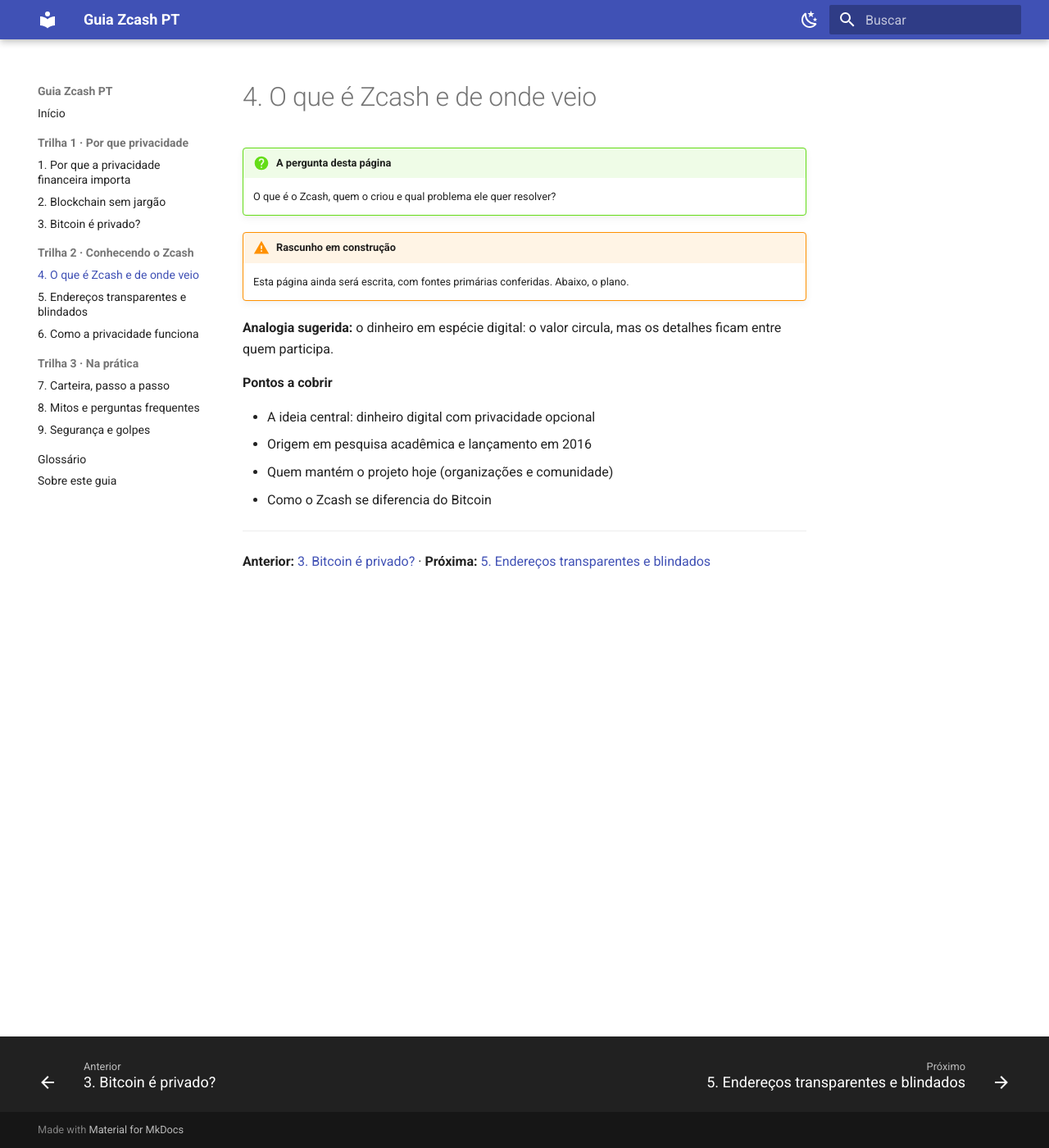
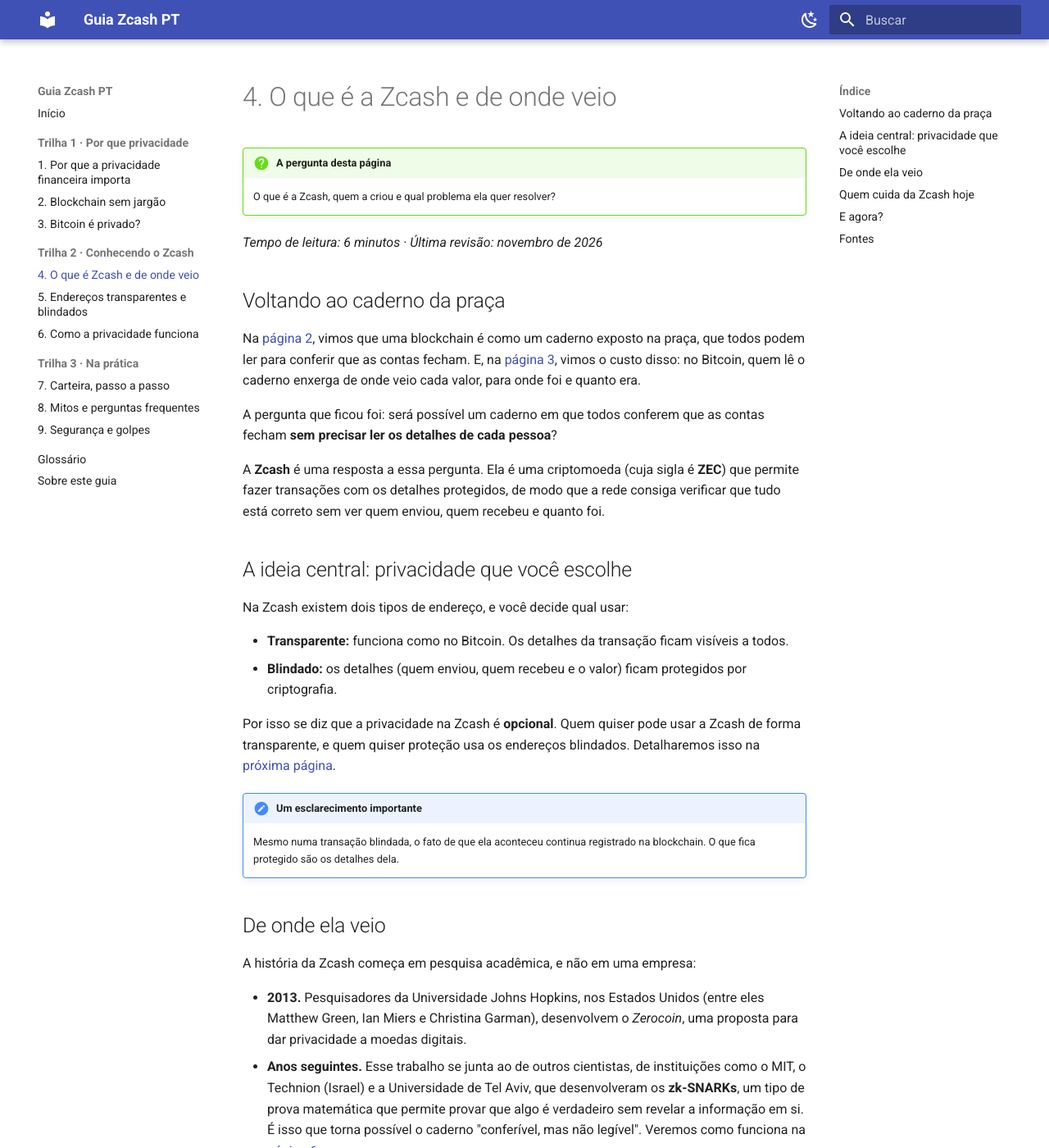
Before and after one commit to AAmanditaX/guia-zcash-pt, an MkDocs documentation site: the page built from docs/trilha-2/04-o-que-e-zcash.md, in a window 1280 px wide and 1400 px high. Shown: the whole window at 82% size. Built offline with MkDocs 1.6.1 and Material for MkDocs 9.7.7, drawn with Linux system fonts in a browser that asks for light colours; some of the changed text lies outside the part shown.

Commit message:
Revise content and improve clarity on Zcash

```diff
--- a/docs/trilha-2/04-o-que-e-zcash.md
+++ b/docs/trilha-2/04-o-que-e-zcash.md
@@ -1,20 +1,55 @@
-# 4. O que é Zcash e de onde veio
+# 4. O que é a Zcash e de onde veio
 
 !!! question "A pergunta desta página"
-    O que é o Zcash, quem o criou e qual problema ele quer resolver?
+    O que é a Zcash, quem a criou e qual problema ela quer resolver?
 
-!!! warning "Rascunho em construção"
-    Esta página ainda será escrita, com fontes primárias conferidas. Abaixo, o plano.
+*Tempo de leitura: 6 minutos · Última revisão: novembro de 2026*
 
-**Analogia sugerida:** o dinheiro em espécie digital: o valor circula, mas os detalhes ficam entre quem participa.
+## Voltando ao caderno da praça
 
-**Pontos a cobrir**
+Na [página 2](../trilha-1/02-blockchain-sem-jargao.md), vimos que uma blockchain é como um caderno exposto na praça, que todos podem ler para conferir que as contas fecham. E, na [página 3](../trilha-1/03-bitcoin-e-privado.md), vimos o custo disso: no Bitcoin, quem lê o caderno enxerga de onde veio cada valor, para onde foi e quanto era.
 
-- A ideia central: dinheiro digital com privacidade opcional
-- Origem em pesquisa acadêmica e lançamento em 2016
-- Quem mantém o projeto hoje (organizações e comunidade)
-- Como o Zcash se diferencia do Bitcoin
+A pergunta que ficou foi: será possível um caderno em que todos conferem que as contas fecham **sem precisar ler os detalhes de cada pessoa**?
+
+A **Zcash** é uma resposta a essa pergunta. Ela é uma criptomoeda (cuja sigla é **ZEC**) que permite fazer transações com os detalhes protegidos, de modo que a rede consiga verificar que tudo está correto sem ver quem enviou, quem recebeu e quanto foi.
+
+## A ideia central: privacidade que você escolhe
+
+Na Zcash existem dois tipos de endereço, e você decide qual usar:
+
+- **Transparente:** funciona como no Bitcoin. Os detalhes da transação ficam visíveis a todos.
+- **Blindado:** os detalhes (quem enviou, quem recebeu e o valor) ficam protegidos por criptografia.
+
+Por isso se diz que a privacidade na Zcash é **opcional**. Quem quiser pode usar a Zcash de forma transparente, e quem quiser proteção usa os endereços blindados. Detalharemos isso na [próxima página](05-enderecos.md).
+
+!!! note "Um esclarecimento importante"
+    Mesmo numa transação blindada, o fato de que ela aconteceu continua registrado na blockchain. O que fica protegido são os detalhes dela.
+
+## De onde ela veio
+
+A história da Zcash começa em pesquisa acadêmica, e não em uma empresa:
+
+- **2013.** Pesquisadores da Universidade Johns Hopkins, nos Estados Unidos (entre eles Matthew Green, Ian Miers e Christina Garman), desenvolvem o *Zerocoin*, uma proposta para dar privacidade a moedas digitais.
+- **Anos seguintes.** Esse trabalho se junta ao de outros cientistas, de instituições como o MIT, o Technion (Israel) e a Universidade de Tel Aviv, que desenvolveram os **zk-SNARKs**, um tipo de prova matemática que permite provar que algo é verdadeiro sem revelar a informação em si. É isso que torna possível o caderno "conferível, mas não legível". Veremos como funciona na [página 6](06-como-funciona.md).
+- **2016.** A Zcash é lançada em **28 de outubro de 2016**, com o desenvolvimento liderado por Zooko Wilcox, por meio de uma empresa criada para esse fim.
+
+Do ponto de vista técnico, a Zcash foi construída a partir do código do Bitcoin, com as proteções de privacidade acrescentadas. Por isso ela se parece com ele em vários aspectos. Um deles é o limite de moedas: assim como o Bitcoin, a Zcash tem um máximo de **21 milhões de ZEC**.
+
+## Quem cuida da Zcash hoje
+
+A Zcash é um projeto de **código aberto**: qualquer pessoa pode ler o código, e não existe um único dono. Ao longo dos anos, diferentes organizações e equipes de desenvolvedores participaram do projeto, e esse cenário muda com o tempo.
+
+Por isso, em vez de listar nomes que podem estar desatualizados, recomendamos consultar o [site oficial da Zcash](https://z.cash) para saber quem mantém o quê no momento.
+
+## E agora?
+
+Já sabemos o que é a Zcash e de onde ela veio. Na próxima página, vamos entender melhor a diferença entre os endereços transparentes e os blindados, que é onde a privacidade acontece na prática.
 
 ---
 
-**Anterior:** [3. Bitcoin é privado?](../trilha-1/03-bitcoin-e-privado.md) · **Próxima:** [5. Endereços transparentes e blindados](05-enderecos.md)
+**Anterior:** [3. O Bitcoin é privado?](../trilha-1/03-bitcoin-e-privado.md) · **Próxima:** [5. Endereços transparentes e blindados](05-enderecos.md)
+
+## Fontes
+
+- [Zcash (Wikipedia)](https://en.wikipedia.org/wiki/Zcash): origem, lançamento, relação com o código do Bitcoin e limite de moedas.
+- [Zcash Basics (documentação)](https://zcash.readthedocs.io/en/latest/rtd_pages/basics.html): tipos de endereço e privacidade opcional.
```
